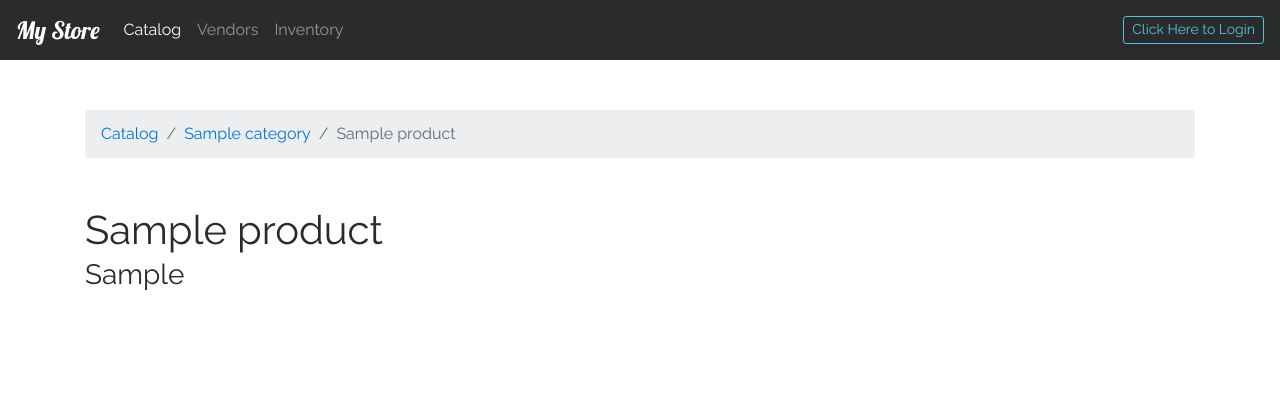
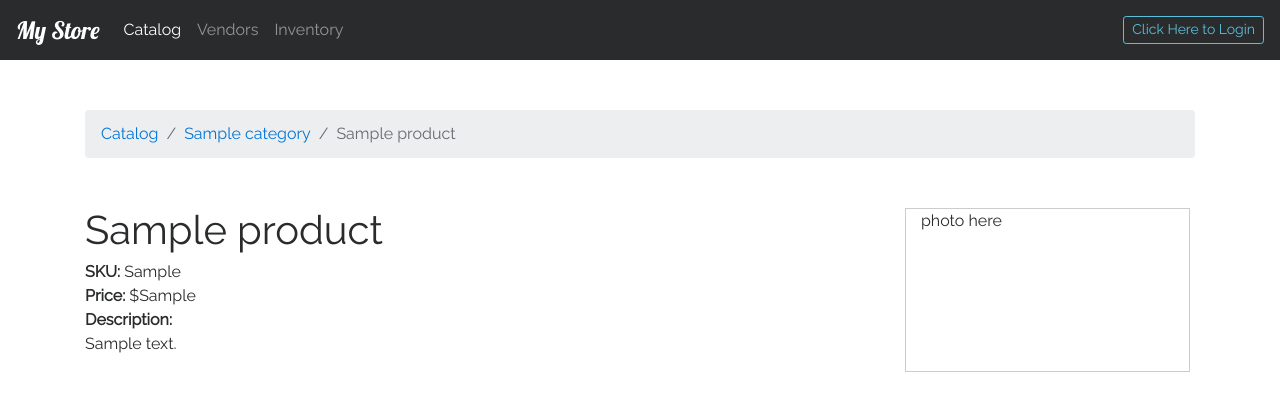
Before and after one commit to zenzillo/store-catalog, a Flask app: a page that uses templates/product/detail.html in a window 1280 px wide. Shown: the top 418 px of the page. Run offline with Flask 2, Linux system fonts and the light colour scheme; tables that the repository leaves empty hold one stand-in row (values such as "Sample post"); some libraries are stand-ins or nearby versions.

Commit message:
Layout product page

```diff
--- a/static/css/styles.css
+++ b/static/css/styles.css
@@ -144,11 +144,8 @@ a:hover, a:focus {
 	padding: 0 1.25rem !important;
 }
 
-/* invoices */
-.form-group ul {
-	list-style-type: none;
+/* Main product page */
+.detail-box {
+	border: 1px solid #ccc;
+	margin-left:-20px;
 }
-
-li label {
-	font-weight: normal;
-}
--- a/templates/product/detail.html
+++ b/templates/product/detail.html
@@ -11,9 +11,15 @@
 	</nav>
 
  	<div class="row top-margin">
-		<div class="col-md-10">
+		<div class="col-md-9">
 			<h1>{{product.name}}</h1>
-			<h3>{{product.sku}}</h3>
+			<b>SKU:</b> {{product.sku}}<br>
+			<b>Price:</b> ${{product.price}}<br>
+			<b>Description:</b><br>
+			<p>{{product.description}}</p>
+		</div>
+		<div class="col-md-3 detail-box">
+			photo here
 		</div>
 	</div>
 
```
